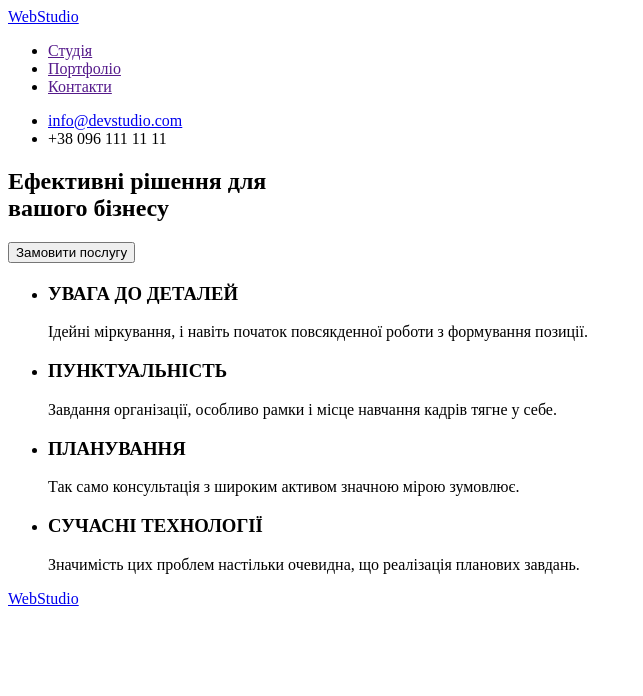
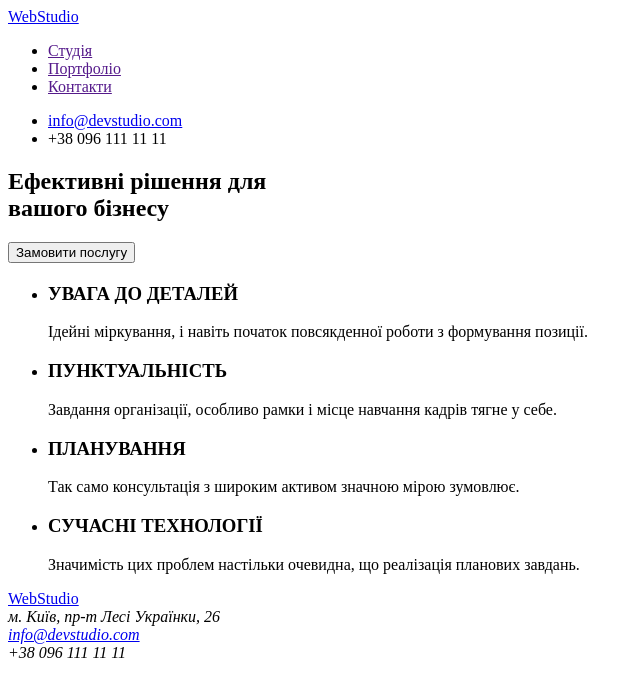
Before and after one commit to demonsys/goit-markup-hw-01, a plain HTML site: page index.html in a window 1280 px wide. Shown: the whole page, without its empty margins (0-643 px from the left). Drawn offline with Linux system fonts and the light colour scheme.

Commit message:
Update index.html

```diff
--- a/index.html
+++ b/index.html
@@ -56,6 +56,12 @@
     <main></main>
     <footer>
         <a href="/index.html"> WebStudio </a>
+        <address>
+            м. Київ, пр-т Лесі Українки, 26<br />
+            <a href="mailto:info@devstudio.com">info@devstudio.com</a><br />
+            <!-- <a href="tel:+380961111111">+38 096 111 11 11</a> -->
+            +38 096 111 11 11
+        </address>
     </footer>
 </body>
 
```
